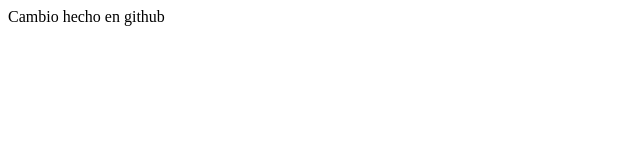
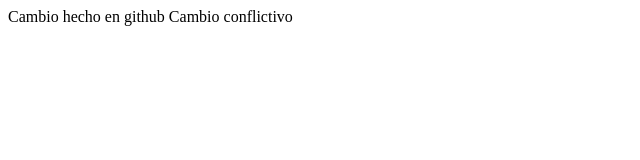
Before and after one commit to joferrer/tallereisi-1, a plain HTML site: page index.html in a window 1280 px wide. Shown: the whole page, without its empty margins (0-640 px from the left). Drawn offline with Linux system fonts and the light colour scheme.

Commit message:
Añado cambio conflictivo

```diff
--- a/index.html
+++ b/index.html
@@ -8,5 +8,6 @@
 </head>
 <body>
     Cambio hecho en github
+    Cambio conflictivo
 </body>
 </html>
```
